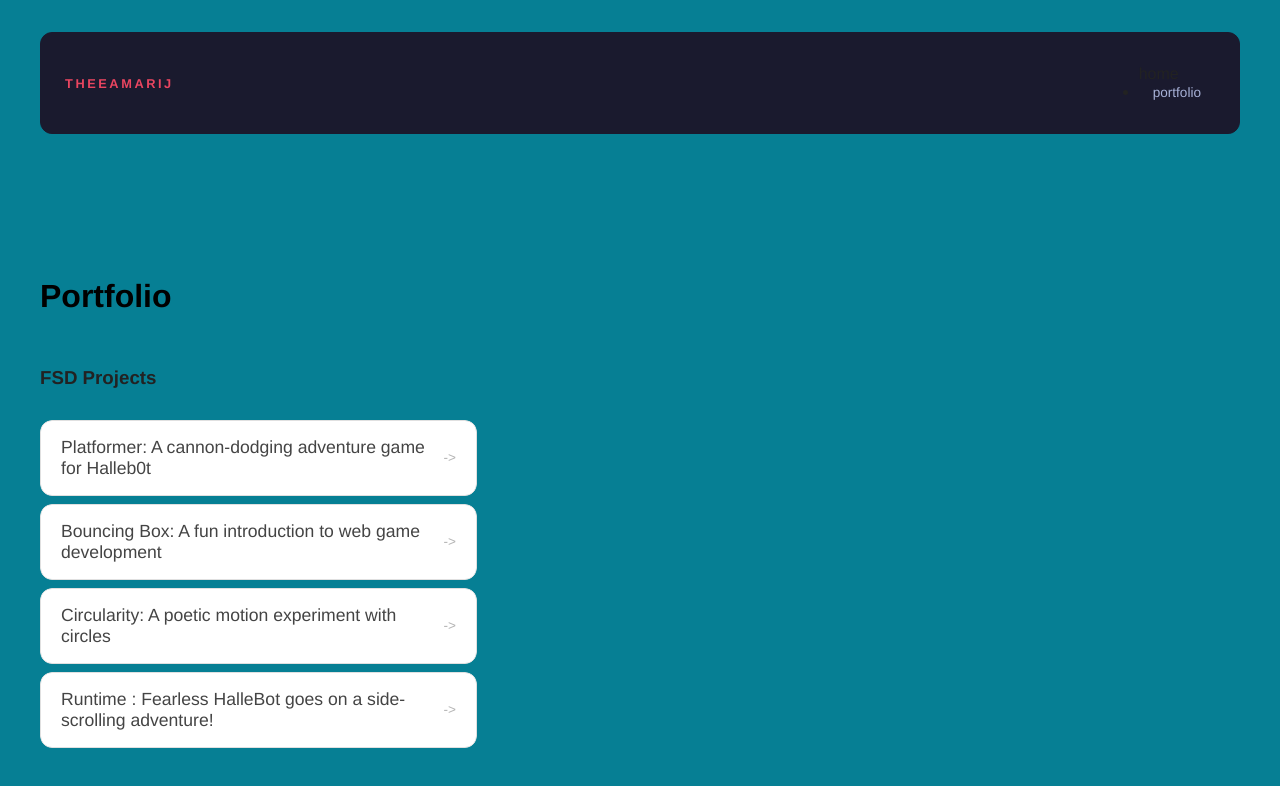
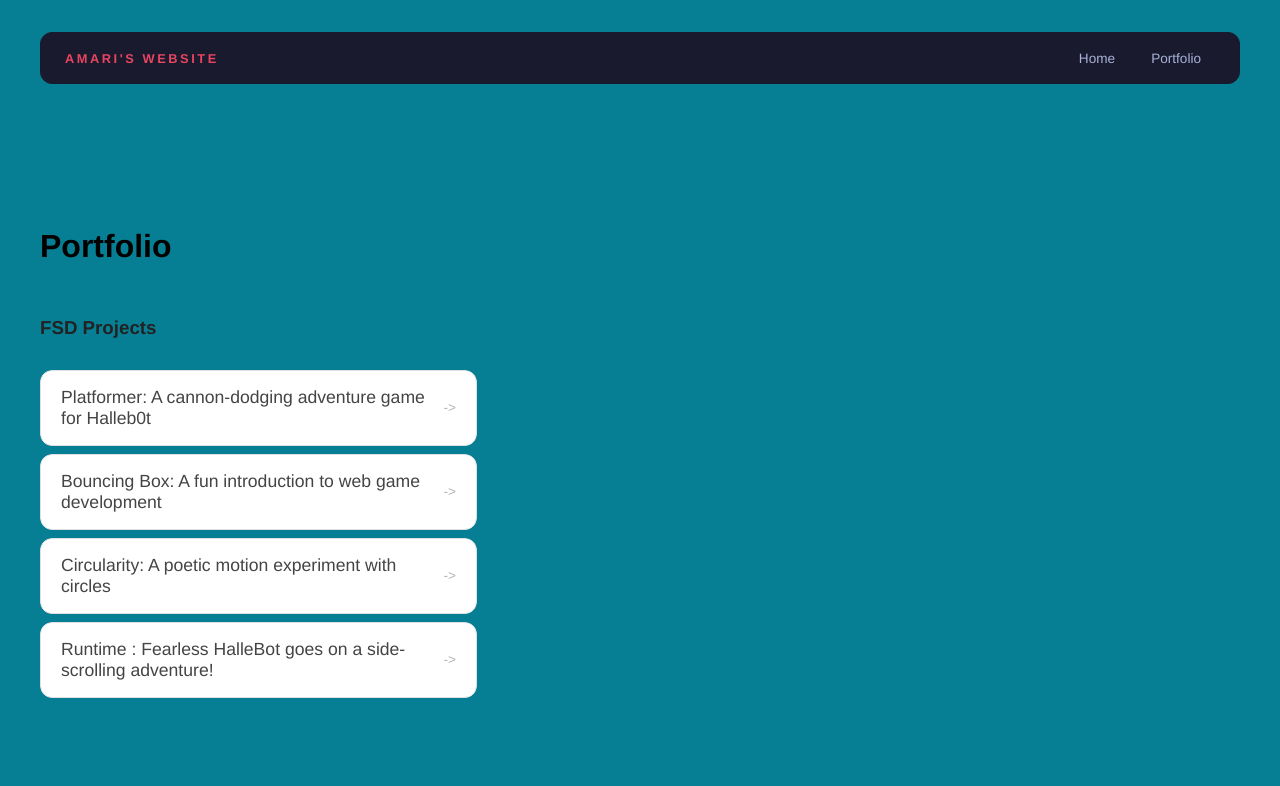
Before and after one commit to Amarijj/Amarijj.github.io, a plain HTML site: page portfolio.html in a window 1280 px wide. Drawn offline with Linux system fonts and the light colour scheme.

Commit message:
finished portfolio

```diff
--- a/portfolio.html
+++ b/portfolio.html
@@ -9,17 +9,17 @@
   <body>
        <!-- All content goes here -->
     <div id="all-contents">
-      <nav>
-      <h1> TheeAmariJ</h1>
-      <ul id="nav-li"
-    <a href="index.html">home</a>
-      </li>
+     <nav>
+  <h1>Amari's Website</h1>
+  <ul id="nav-ul">
     <li class="nav-li">
-     <a
-     herf="portfolio.html">portfolio</a>
+      <a href="index.html">Home</a>
+    </li>
+    <li class="nav-li">
+      <a href="portfolio.html">Portfolio</a>
     </li>
   </ul>
-      </nav>
+</nav>
       <main>
        <div class="content">
         <h1>Portfolio</h1>
```
